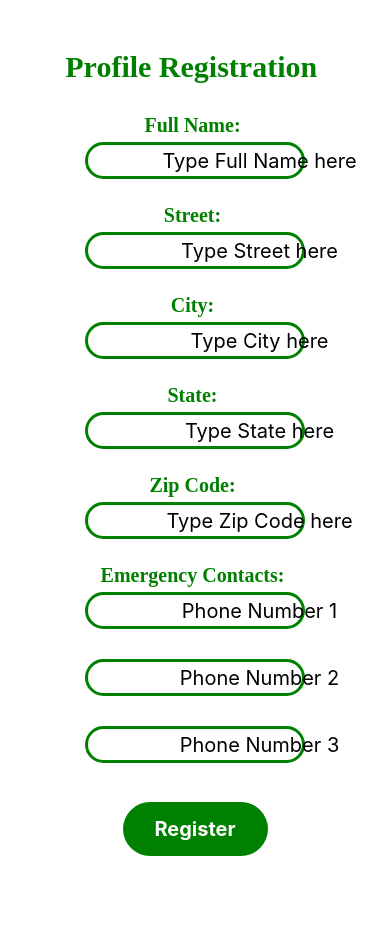
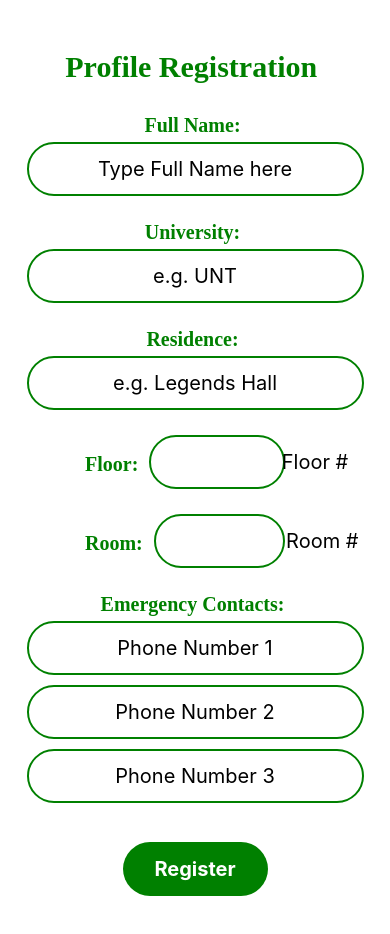
Before and after one commit to RedShadow30/guardian-bot, a React Native app: screen /Register in a window 390 px wide. Shown: the top 934 px of the page. Built offline with nearby package versions, Linux system fonts and the light colour scheme.

Commit message:
Modified Profile related files to store uni, dorm, floor, room. Changed styling to match Login.

```diff
--- a/screens/Register/Register.jsx
+++ b/screens/Register/Register.jsx
@@ -1,5 +1,4 @@
-const { View, Text, Image, StyleSheet, TextInput, TouchableOpacity, KeyboardAvoidingView, ScrollView } = require("react-native")
-import { CommonActions } from '@react-navigation/native';
+const { View, Text, TextInput, TouchableOpacity, KeyboardAvoidingView, ScrollView } = require("react-native")
 import { useNavigation, useRoute } from "@react-navigation/native";
 import { useState } from "react";
 import styles from './styles';
@@ -14,10 +13,10 @@ function Register() {
 
     //  Will store the user-entered values
     const [fullName, setFullName] = useState('');
-    const [street, setStreet] = useState('');
-    const [city, setCity] = useState('');
-    const [state, setState] = useState('');
-    const [zipCode, setZipCode] = useState('');
+    const [university, setUniversity] = useState('');
+    const [residence, setResidence] = useState('');
+    const [floor, setFloor] = useState('');
+    const [room, setRoom] = useState('');
     const [contacts, setContacts] = useState(['', '', '']); // 3 phone numbers
     const [email, setEmail] = useState(enteredEmail || ''); // Set initial email
     const [errors, setErrors] = useState(null);
@@ -26,7 +25,7 @@ function Register() {
     const handleRegister = async() => {
         const checkInputs = async() => {
             // Check if any of fields are empty
-            if(!fullName || !street || !city || !state || !zipCode) {
+            if(!fullName || !university || !residence || !floor || !room) {
                 console.log('Please fill in all fields');
                 setErrors('Please fill in all fields');
                 return true; // Indicate errors
@@ -36,7 +35,7 @@ function Register() {
             if(!contacts.some(contact => contact.trim() !== '')) {
                 console.log('Provide at least one phone number');
                 setErrors('Provide at least one phone number');
-                return true; // Indicate errors
+                return true;
             }
 
             return false; // No errors
@@ -59,10 +58,10 @@ function Register() {
                 body: JSON.stringify({
                     fullName: fullName,
                     email: email,
-                    street: street,
-                    city: city,
-                    state: state,
-                    zipCode: zipCode,
+                    university: university,
+                    residence: residence,
+                    floor: floor,
+                    room: room,
                     contacts: contacts.filter(contact => contact.trim() !== ''), // Only include non-empty contacts
                 }),
             });
@@ -75,19 +74,19 @@ function Register() {
                 navigation.navigate('RegisterSuccess')
             }
             else {
-                console.log('Error in response');
                 // Display error message
-                setErrors('Error: Fill out correctly');
+                const errorRes = await response.json();
+                console.log(errorRes);
             }
         }
         // Invalid then display error message
         catch(error) {
             // Update error state
-            setErrors('Error: ' + error.message);
+            setErrors('Error: Invalid input');
             console.log('Error registering profile: ' + error.message);
 
         }
-        console.log(email, street, city, state, contacts);
+        console.log(email, university, residence, floor, room, contacts);
     };
 
     return (
@@ -106,6 +105,7 @@ function Register() {
                 {/* Text Inputs for Profile */}
                 <View style={styles.loginContainer}>
                     {/* Full Name */}
+                    <View style={styles.inputContainer2}>
                         <Text style={styles.inputLabels}>Full Name: </Text>
                         <View style={styles.textBubble}>
                             <TextInput
@@ -116,58 +116,68 @@ function Register() {
                                 style={styles.textInput}
                             />
                         </View>
+                    </View>
 
-                    {/* Street */}
-                    <Text  style={styles.inputLabels}>Street: </Text>
+                    {/* University */}
+                    <View style={styles.inputContainer2}>
+                        <Text  style={styles.inputLabels}>University: </Text>
                         <View style={styles.textBubble}>
                             <TextInput
-                            placeholder="Type Street here"
-                            onChangeText={ text => setStreet(text) }
-                            value={street}
+                                placeholder="e.g. UNT"
+                                onChangeText={ text => setUniversity(text) }
+                                value={university}
                                 autoCorrect={false}
                                 style={styles.textInput}
                             />
                         </View>
+                    </View>
 
-                    {/* City */}
-                    <Text style={styles.inputLabels}>City: </Text>
+                    {/* Residence */}
+                    <View style={styles.inputContainer2}>
+                        <Text style={styles.inputLabels}>Residence: </Text>
                         <View style={styles.textBubble}>
                             <TextInput
-                            placeholder="Type City here"
-                            onChangeText={text => setCity(text)}
-                            value={city}
+                                placeholder="e.g. Legends Hall"
+                                onChangeText={text => setResidence(text)}
+                                value={residence}
                                 autoCorrect={false}
                                 style={styles.textInput}
                             />
                         </View>
+                    </View>
 
-                    {/* State */}
-                    <Text  style={styles.inputLabels}>State: </Text>
-                    <View style={styles.textBubble}>
+                    {/* Floor */}
+                    <View style={styles.inputContainer1}>
+                        <Text  style={styles.inputLabels}>Floor: </Text>
+                        <View style={styles.textSmBubble}>
                             <TextInput
-                            placeholder="Type State here"
-                            onChangeText={ text => setState(text) }
-                            value={state}
+                                placeholder="Floor # "
+                                onChangeText={ text => setFloor(text) }
+                                value={floor}
                                 autoCorrect={false}
                                 style={styles.textInput}
                                 maxLength={2}
                             />
                         </View>
+                    </View>
 
-                    {/* Zip Code */}
-                    <Text  style={styles.inputLabels}>Zip Code: </Text>
-                    <View style={styles.textBubble}>
+                    {/* Room */}
+                    <View style={styles.inputContainer1}>
+                        <Text  style={styles.inputLabels}>Room: </Text>
+                        <View style={styles.textSmBubble}>
                             <TextInput
-                            placeholder="Type Zip Code here"
-                            onChangeText={ text => setZipCode(text) }
-                            value={zipCode}
+                                placeholder="Room #"
+                                onChangeText={ text => setRoom(text) }
+                                value={room}
                                 autoCorrect={false}
                                 style={styles.textInput}
-                            maxLength={5}
+                                maxLength={3}
                             />
+                        </View>
                     </View>
 
                     {/* Contacts */}
+                    <View style={styles.inputContainer2}>
                         <Text style={styles.inputLabels}>Emergency Contacts: </Text>
                         {/* Use map function to render a TextInput for each contact */}
                         {contacts.map((contact, index) => (
@@ -187,6 +197,7 @@ function Register() {
                                 />
                             </View>
                         ))}
+                    </View>
                 </View>
 
                 {/* Button */}
--- a/screens/Register/styles.js
+++ b/screens/Register/styles.js
@@ -1,6 +1,6 @@
 import { StyleSheet } from "react-native";
 
-const styles=StyleSheet.create({
+const styles = StyleSheet.create({
     mainContainer: {
         backgroundColor: 'white',
     },
@@ -12,12 +12,13 @@ const styles=StyleSheet.create({
         fontWeight: '600',
         fontSize: 30,
     },
-    inputLabels:{
+    inputLabels: {
         fontFamily: 'Halvetica',
         color: 'green',
-        textAlign: 'center',
+        textAlign: 'center', // Change to left alignment for labels
         fontWeight: '600',
         fontSize: 20,
+        marginBottom: 5,
     },
     loginContainer: {
         borderTopLeftRadius: 30,
@@ -25,22 +26,44 @@ const styles=StyleSheet.create({
         paddingHorizontal: 35,
         paddingVertical: 10,
     },
+    inputContainer1: {
+        flexDirection: 'row', // Align label and input in a row
+        alignItems: 'center', // Vertically center the label and input
+        marginBottom: 15, // Space between each input group
+        width: 200
+    },
+    inputContainer2: {
+        flexDirection: 'column', // Align label and input in a row
+        alignItems: 'center', // Vertically center the label and input
+        marginBottom: 15,
+    },
     textBubble: {
         flexDirection: 'row',
-        paddingTop: 14,
-        paddingBottom: 3,
-        marginTop: 5,
-        marginBottom: 25,
-        paddingHorizontal: 15,
-        borderWidth: 3,
+        paddingVertical: 5, // Reduced vertical padding
+        paddingHorizontal: 10, // Reduced horizontal padding
+        borderWidth: 2, // Slightly reduced border width
         borderColor: 'green',
         borderRadius: 50,
+        marginBottom: 10,
+        flex: 1,
+    },
+    textSmBubble: {
+        flexDirection: 'row',
+        paddingVertical: 5,
+        paddingHorizontal: 10,
+        borderWidth: 2,
+        borderColor: 'green',
+        borderRadius: 50,
+        marginBottom: 10,
+        marginLeft: 6,
+        flex: 1,
     },
     textInput: {
-        flex: 1,
-        marginTop: -10,
-        textAlign:"center",
+        flex: 1, // Make the input field flexible to fill available space
+        textAlign: 'center', // Center text within the input
         fontSize: 20,
+        height: 40, // Set a fixed height for the input
+        paddingVertical: 0,
     },
     button: {
         alignItems: 'center',
```
Also changed, not shown: 2 other files (tests, documents, lock files or other folders). Lines whose indentation alone changed are shown as unchanged.
